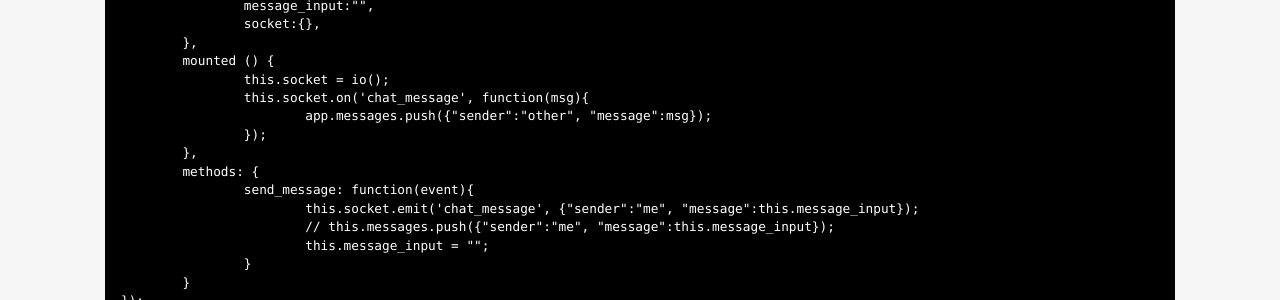
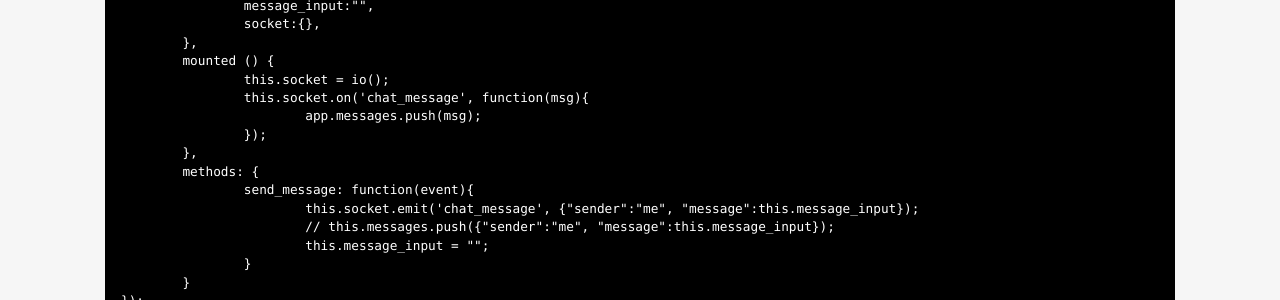
Before and after one commit to cfwin/cfwin.github.io, a Jekyll site: the page built from _posts/2018-11-20-简单的聊天程序 socket.io版-post.markdown, in a window 1280 px wide. Shown: the part 1860-2160 px from the top of the page. Built offline with Jekyll 4.4.1, drawn with Linux system fonts in a browser that asks for light colours; some of the changed text lies outside the part shown.

Commit message:
Update 2018-11-20-简单的聊天程序 socket.io版-post.markdown

```diff
--- a/_posts/2018-11-20-简单的聊天程序 socket.io版-post.markdown
+++ b/_posts/2018-11-20-简单的聊天程序 socket.io版-post.markdown
@@ -99,7 +99,7 @@ var app = new Vue({
 	mounted () {
 		this.socket = io();
 		this.socket.on('chat_message', function(msg){
-			app.messages.push({"sender":"other", "message":msg});
+			app.messages.push(msg);
 		});
 	},
 	methods: {
```
